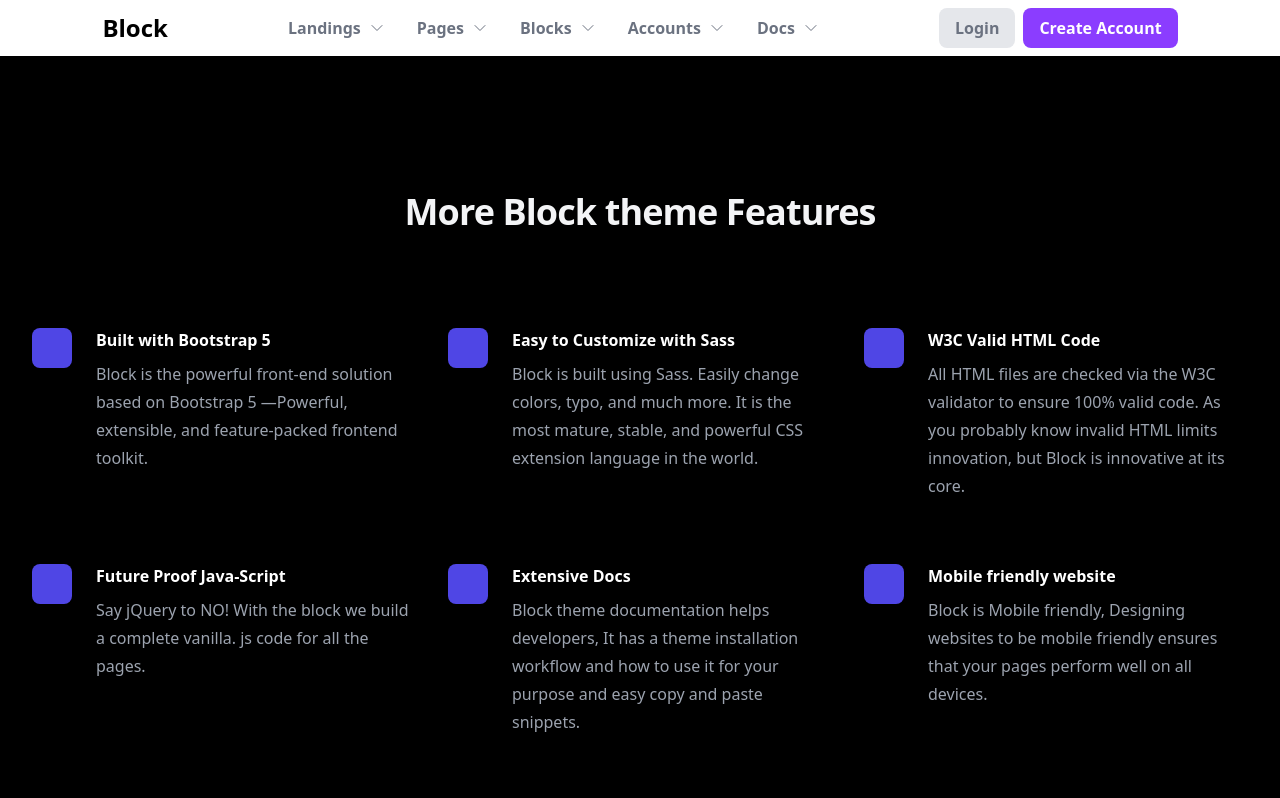
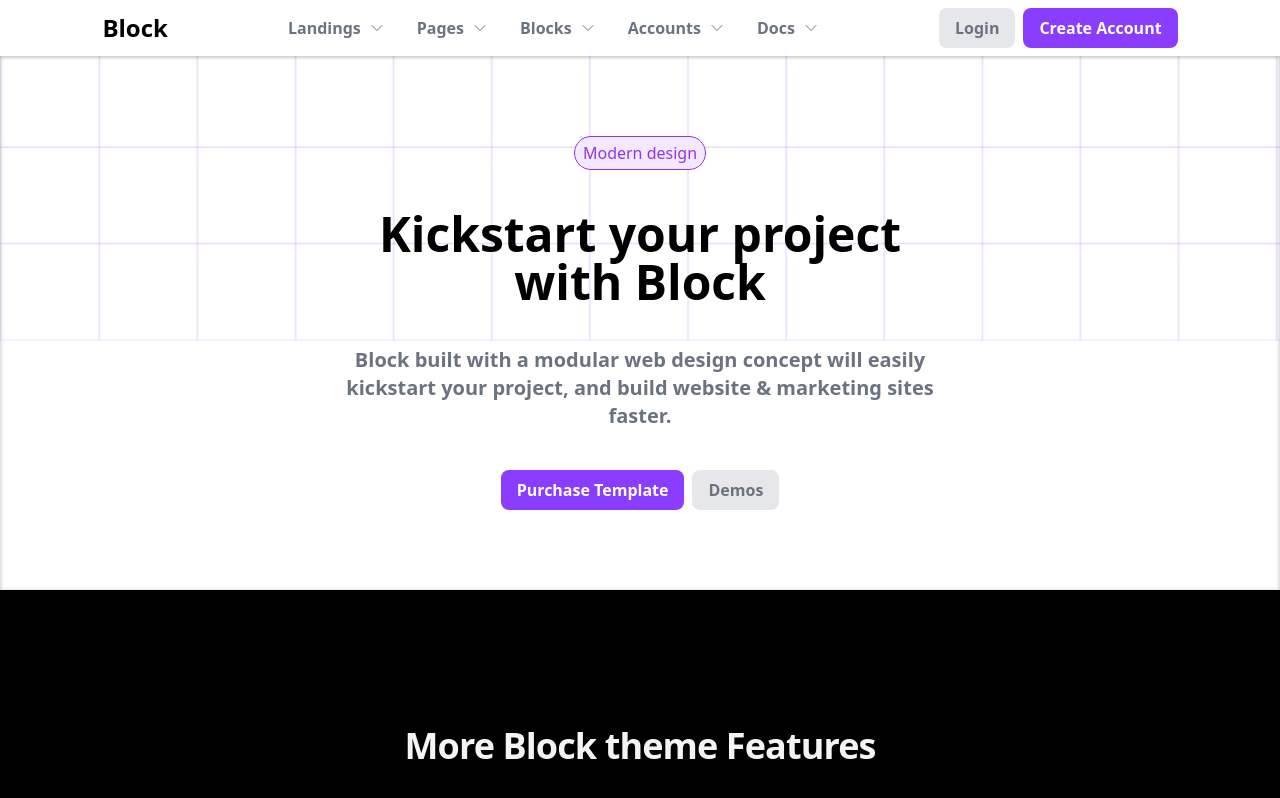
Before and after one commit to rahulnagar1501/ebill_app, a React (Create React App) app: page / in a window 1280 px wide. Shown: the top 798 px of the page. Built offline with nearby package versions, Linux system fonts and the light colour scheme.

Commit message:
added hero

```diff
--- a/src/App.js
+++ b/src/App.js
@@ -1,4 +1,5 @@
 import "./App.css";
+import Hero from "./Components/Hero";
 import Navbar from "./Components/Navbar";
 import Blocks from "./Components/blocks";
 
@@ -6,6 +7,7 @@ function App() {
   return (
     <div>
       <Navbar />
+      <Hero />
       <Blocks />
     </div>
   );
--- /dev/null
+++ b/src/Components/Hero.jsx
@@ -0,0 +1,24 @@
+import React from 'react';
+import image from '../assets/image.png'
+
+const Hero = () => {
+    return (
+
+        <div className='md:py-16' style={{ backgroundImage: `url(${image})`, boxShadow: 'inset 0px 1px 4px rgba(0, 0, 0, 0.3)', }}>
+            <div className='px-10 py-4 md:px-[8%] flex flex-col items-center gap-10 max-w-[840px] mx-auto'>
+                <p className='border table py-1 px-2 rounded-full text-purple-600 border-purple-600 bg-purple-100'>Modern design</p>
+                <h3 className='text-5xl font-bold text-center'>Kickstart your project with Block</h3>
+                <h4 className='text-gray-500 font-semibold text-xl text-center'>
+                    Block built with a modular web design concept will easily kickstart your project, and build website & marketing sites faster.
+                </h4>
+                <div className='flex gap-2 items-center'>
+                    <button className='bg-[#8B3DFF] px-4 py-2 rounded-lg text-white font-semibold'>Purchase Template</button>
+                    <button className='bg-gray-200 px-4 py-2 rounded-lg text-gray-500 font-semibold'>Demos</button>
+                </div>
+            </div>
+        </div>
+
+    );
+};
+
+export default Hero;
--- a/src/Components/Navbar.css
+++ b/src/Components/Navbar.css
@@ -1,17 +1,24 @@
 svg {
     width: 16px !important;
 }
-
-
 
 .options-menu div {
     display: flex;
     flex-direction: column;
     gap: 10px;
-    @apply text-gray-500
+    @apply text-gray-500;
+    break-inside: avoid;
+    margin-bottom: 30px;
 }
 
 .options-menu div h2 {
     @apply text-black;
-    @apply text-sm
+    @apply text-sm;
+    font-weight: 500;
+    font-size: 14px;
 }
+
+.options-menu div p {
+    @apply text-gray-500;
+    font-size: 15px;
+}
--- a/src/Components/Navbar.jsx
+++ b/src/Components/Navbar.jsx
@@ -3,19 +3,19 @@ import './Navbar.css'
 
 const Navbar = () => {
     return (
-        <div className='flex px-10 py-2 md:px-[8%] justify-between'>
+        <div className='flex px-10 py-2 md:px-[8%] justify-between shadow-lg z-50'>
             <div className='flex items-center'>
                 <p className='font-bold text-2xl '>Block</p>
             </div>
             <div className='flex text-md gap-8 text-gray-500 items-center font-semibold options'>
                 {/* Landings Dropdown */}
-                <div className='flex gap-2 items-center relative group '>
+                <div className='flex gap-2 items-center relative group'>
                     <p>Landings</p>
                     <svg xmlns="http://www.w3.org/2000/svg" fill="none" viewBox="0 0 24 24" strokeWidth={1.5} stroke="currentColor" className="w-5 h-5">
                         <path strokeLinecap="round" strokeLinejoin="round" d="M19.5 8.25L12 15.75 4.5 8.25" />
                     </svg>
                     <div className='absolute top-0 pt-12 group-hover:block z-10 hidden text-black translate-x-[-50%] left-[50%]'>
-                        <div className='flex flex-col gap-3 bg-white p-4 rounded-lg whitespace-nowrap'>
+                        <div className='flex flex-col gap-3 bg-white p-4 rounded-lg whitespace-nowrap shadow-lg'>
                             <p>Landing Overview</p>
                             <p>Saas v.1</p>
                             <p>Sass v.2</p>
@@ -36,8 +36,9 @@ const Navbar = () => {
                     <svg xmlns="http://www.w3.org/2000/svg" fill="none" viewBox="0 0 24 24" strokeWidth={1.5} stroke="currentColor" className="w-5 h-5">
                         <path strokeLinecap="round" strokeLinejoin="round" d="M19.5 8.25L12 15.75 4.5 8.25" />
                     </svg>
-                    <div className='absolute top-0 pt-12 group-hover:block z-10 hidden text-black translate-x-[-50%] left-[50%]'>
-                        <div className='gap-8 bg-white p-4 rounded-lg whitespace-nowrap grid grid-cols-4 w-max options-menu'>
+                    <div className='absolute top-0 pt-12 hidden group-hover:block z-10 translate-x-[-50%] left-[50%] '>
+                        <div className='bg-white p-8  columns-4 rounded-lg gap-14 shadow-lg'>
+                            <div className='gap-8 whitespace-nowrap w-max options-menu'>
                                 <div>
                                     <h2>BLOG</h2>
                                     <p>List View</p>
@@ -95,6 +96,7 @@ const Navbar = () => {
                             </div>
                         </div>
                     </div>
+                </div>
 
                 {/* Blocks */}
                 <div className='flex gap-2 items-center'>
@@ -111,7 +113,7 @@ const Navbar = () => {
                         <path strokeLinecap="round" strokeLinejoin="round" d="M19.5 8.25L12 15.75 4.5 8.25" />
                     </svg>
                     <div className='absolute top-0 pt-12 group-hover:block z-10 hidden text-black translate-x-[-50%] left-[50%]'>
-                        <div className='flex flex-col gap-3 bg-white p-4 rounded-lg'>
+                        <div className='flex flex-col gap-3 bg-white p-4 rounded-lg shadow-lg'>
                             <p>Profile</p>
                             <p>Security</p>
                             <p>Billing</p>
@@ -121,8 +123,20 @@ const Navbar = () => {
                             <p>Session</p>
                             <p>Social</p>
                             <p>Appearance</p>
+                            <div className='flex gap-4 justify-between'>
                                 <p>Authentication</p>
+                                <svg xmlns="http://www.w3.org/2000/svg" fill="none" viewBox="0 0 24 24" stroke-width="1.5" stroke="currentColor" class="size-6">
+                                    <path stroke-linecap="round" stroke-linejoin="round" d="m8.25 4.5 7.5 7.5-7.5 7.5" />
+                                </svg>
+                            </div>
+                            <div className='flex gap-4 justify-between'>
                                 <p>Utility</p>
+                                <svg xmlns="http://www.w3.org/2000/svg" fill="none" viewBox="0 0 24 24" stroke-width="1.5" stroke="currentColor" class="size-6">
+                                    <path stroke-linecap="round" stroke-linejoin="round" d="m8.25 4.5 7.5 7.5-7.5 7.5" />
+                                </svg>
+                            </div>
+
+
                         </div>
                     </div>
                 </div>
```
Also changed, not shown: src/assets/image.png (added). Lines whose indentation alone changed are shown as unchanged.
